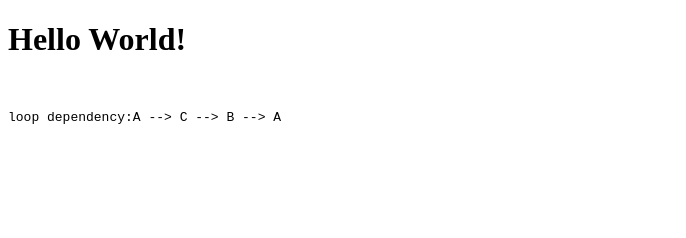
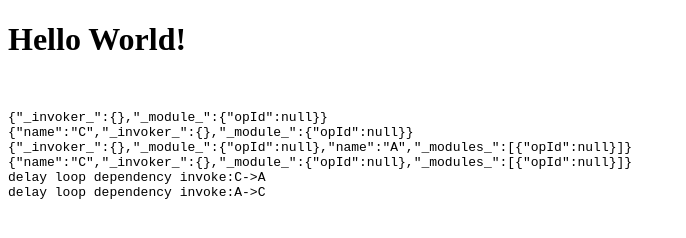
Before and after one commit to gzxishan/xsloader, a plain HTML site: page test-xsloader/2-loop-deps.html in a window 1280 px wide. Shown: the whole page, without its empty margins (0-686 px from the left). Drawn offline with Linux system fonts and the light colour scheme.

Commit message:
支持循环依赖

```diff
--- a/test-xsloader/2-loop-deps.html
+++ b/test-xsloader/2-loop-deps.html
@@ -32,9 +32,17 @@
 		}
 
 		define("A", ["C"], function(C) {
-			return {
-				name: "A"
+			divLog(C);
+			var obj={
+				name: "A",
+				test:function(name){
+					divLog("delay loop dependency invoke:"+name+"->"+this.name);
+				}
 			};
+			setTimeout(function(){
+				C.test(obj.name);
+			},10);
+			return obj;
 		});
 		define("B", ["A"], function(A) {
 			divLog(A);
@@ -42,11 +50,18 @@
 				name: "B"
 			};
 		});
-		define("C", ["B"], function(B) {
+		define("C", ["B","A"], function(B,A) {
 			divLog(B);
-			return {
-				name: "C"
+			var obj= {
+				name: "C",
+				test:function(name){
+					divLog("delay loop dependency invoke:"+name+"->"+this.name);
+				}
 			};
+			setTimeout(function(){
+				A.test(obj.name);
+			},10);
+			return obj;
 		});
 		xsloader({
 			properties: {
--- a/xsloader.js
+++ b/xsloader.js
@@ -5,7 +5,7 @@
 
 /**
  * 溪山科技浏览器端js模块加载器。
- * latest:2018-09-9 19:40
+ * latest:2018-09-30 14:00
  * version:1.0.0
  * date:2018-1-25
  * 参数说明
@@ -1010,9 +1010,11 @@ var queryString2ParamsMap;
 			}
 			var paths = graphPath.tryAddEdge(module.name, m);
 			if(paths.length > 0) {
-				var errinfo = "loop dependency:" + paths.join(" --> ");
-				errCallback(errinfo);
-				return;
+				var moduleLoop = theDefinedMap[m];//该模块必定已经被定义过
+				moduleLoop.loopObject = {};
+				//				var errinfo = "loop dependency:" + paths.join(" --> ");
+				//				errCallback(errinfo);
+				//				return;
 				//throwError(-6, errinfo);
 			}
 		}
@@ -1289,11 +1291,11 @@ var queryString2ParamsMap;
 
 	function _buildInvoker(obj, name) {
 		var invoker = obj[name || "thiz"];
-		var module=obj.module||obj;
+		var module = obj.module || obj;
 
 		invoker.getUrl = function(relativeUrl, appendArgs) {
-			if(appendArgs===undefined){
-				appendArgs=true;
+			if(appendArgs === undefined) {
+				appendArgs = true;
 			}
 			var url;
 			if(relativeUrl === undefined) {
@@ -1341,14 +1343,17 @@ var queryString2ParamsMap;
 				var isSingle = module.instanceType != "clone";
 
 				if(isObject(obj)) {
-					this._object = addTheAttrs(isSingle ? obj : _clone(obj));
+					if(module.loopObject&&!isSingle){
+						throwError(-1202,"loop dependency not support single option:"+module.name);
+					}
+					this._object = addTheAttrs(isSingle? obj : _clone(obj));
 				} else if(isFunction(obj)) {
 					this._object = obj;
 				}
 
 			},
 			_object: null,
-			_isPluginSingle:true,
+			_isPluginSingle: true,
 			_setDepModuleObjectGen: function(obj) {
 				this._object = obj;
 				this.initInvoker();
@@ -1364,21 +1369,21 @@ var queryString2ParamsMap;
 			init: function() {
 				var relyCallback = this.callback;
 				this._module_ = module.dealInstance(this);
-				this._setDepModuleObjectGen(module.moduleObject);
+				this._setDepModuleObjectGen(module.loopObject || module.moduleObject);
 				if(pluginArgs !== undefined) {
-					if(this._object.isSingle===false){
-						this._isPluginSingle=false;//同样的参数也需要重新调用
-					}
-					if(this._isPluginSingle){
-						this.module._pluginSingleResult=this.module._pluginSingleResult||[];
+					if(this._object.isSingle === false) {
+						this._isPluginSingle = false; //同样的参数也需要重新调用
+					}
+					if(this._isPluginSingle) {
+						this.module._pluginSingleResult = this.module._pluginSingleResult || [];
 					}
 					var that = this;
 					var onload = function(result, ignoreAspect) {
 
-						if(that._isPluginSingle&&!that.module._pluginSingleResult[pluginArgs]){
-							that.module._pluginSingleResult[pluginArgs]={
-								result:result,
-								ignoreAspect:ignoreAspect
+						if(that._isPluginSingle && !that.module._pluginSingleResult[pluginArgs]) {
+							that.module._pluginSingleResult[pluginArgs] = {
+								result: result,
+								ignoreAspect: ignoreAspect
 							};
 						}
 						module.ignoreAspect = ignoreAspect === undefined || ignoreAspect;
@@ -1390,10 +1395,10 @@ var queryString2ParamsMap;
 					};
 					var args = [pluginArgs, onload, onerror, theConfig].concat(module.depModules);
 					try {
-						if(that._isPluginSingle&&that.module._pluginSingleResult[pluginArgs]){
-							var last=that.module._pluginSingleResult[pluginArgs];
-							onload(last.result,last.ignoreAspect);
-						}else{
+						if(that._isPluginSingle && that.module._pluginSingleResult[pluginArgs]) {
+							var last = that.module._pluginSingleResult[pluginArgs];
+							onload(last.result, last.ignoreAspect);
+						} else {
 							that._object.pluginMain.apply(this.thiz, args);
 						}
 					} catch(e) {
@@ -1432,6 +1437,7 @@ var queryString2ParamsMap;
 			aurl: null, //绝对路径,可能等于当前页面路径
 			callback: callback,
 			moduleObject: undefined, //依赖模块对应的对象
+			loopObject: undefined, //循环依赖对象
 			invoker: thatInvoker,
 			instanceType: "single",
 			setInstanceType: function(instanceType) {
@@ -1457,6 +1463,15 @@ var queryString2ParamsMap;
 						console.log("ignore moudule named '" + moduleMap.name + "':" + obj);
 					}
 				}
+				if(this.loopObject) {
+					if(!isObject(obj)) {
+						throwError(-1201, "循环依赖的模块必须是对象：" + this.name);
+					}
+					for(var x in obj) {
+						this.loopObject[x] = obj[x];
+					}
+					obj = this.loopObject;
+				}
 				if(this.moduleObject === undefined) { //用于支持exports
 					this.moduleObject = obj;
 				}
@@ -1466,7 +1481,7 @@ var queryString2ParamsMap;
 			errinfo: null,
 			_callback: function(fun) {
 				var _state = this.state;
-				if(_state == 'defined') {
+				if(_state == 'defined' || this.loopObject) {
 
 					if(fun) {
 						var depModule = _newDepModule(this, fun.thatInvoker, fun.relyCallback, fun.pluginArgs);
@@ -1979,13 +1994,12 @@ var queryString2ParamsMap;
 		_appendInnerDeps(deps, callback);
 
 		var customOnError;
-		var isError;
 		var data = {
-			isRequire: true
+			isRequire: true,
+			isError: undefined
 		};
 		var onError = function(isErr) {
 			data.isError = isErr;
-			isError = isErr;
 			if(customOnError) {
 				customOnError(isErr);
 			}
@@ -2025,7 +2039,7 @@ var queryString2ParamsMap;
 			});
 		});
 		timeid = setTimeout(function() {
-			if(!theDefinedMap[moduleName] || theDefinedMap[moduleName].state != 'defined' && !isError) {
+			if((!theDefinedMap[moduleName] || theDefinedMap[moduleName].state != 'defined') && !data.isError) {
 				var module = theDefinedMap[moduleName];
 				if(module) {
 					each(module.deps, function(dep) {
@@ -2309,9 +2323,9 @@ var queryString2ParamsMap;
 		var dealtDeps = option.dealtDeps;
 
 		var pushDeps = function(dealtDepArray, depsArray) {
-//			if(depsArray.length > 0 && (depsArray[0] !== true && depsArray[0] !== false)) {
-//				depsArray.splice(0, 0, false);
-//			}
+			//			if(depsArray.length > 0 && (depsArray[0] !== true && depsArray[0] !== false)) {
+			//				depsArray.splice(0, 0, false);
+			//			}
 			each(depsArray, function(dep) {
 				dealtDepArray.push(dep);
 			});
@@ -2461,7 +2475,7 @@ var queryString2ParamsMap;
 	 */
 	(function() { //TODO STRONG name插件
 		define("name", {
-			isSingle:false,
+			isSingle: false,
 			pluginMain: function(arg, onload, onerror, config, http) {
 				var index = arg.indexOf("=>>");
 				if(index == -1) {
@@ -2654,7 +2668,7 @@ var queryString2ParamsMap;
 
 (function() { //TODO STRONG text插件
 	define("text", ["xshttp"], {
-		isSingle:false,
+		isSingle: false,
 		pluginMain: function(name, onload, onerror, config, http) {
 			var url = this.invoker().getUrl(name, true);
 			http().url(url)
@@ -2676,7 +2690,7 @@ var queryString2ParamsMap;
  */
 (function() { //TODO STRONG window插件,用于添加模块到window对象中
 	define("window", {
-		isSingle:false,
+		isSingle: false,
 		pluginMain: function(arg, onload, onerror, config, http) {
 			var index = arg.indexOf("=>>");
 			if(index == -1) {
@@ -2735,7 +2749,7 @@ var queryString2ParamsMap;
 	 * 加载json对象
 	 */
 	define("json", ["xshttp"], {
-		isSingle:false,
+		isSingle: false,
 		pluginMain: function(name, onload, onerror, config, http) {
 			var url = this.invoker().getUrl(name, true);
 			http().url(url)
```
